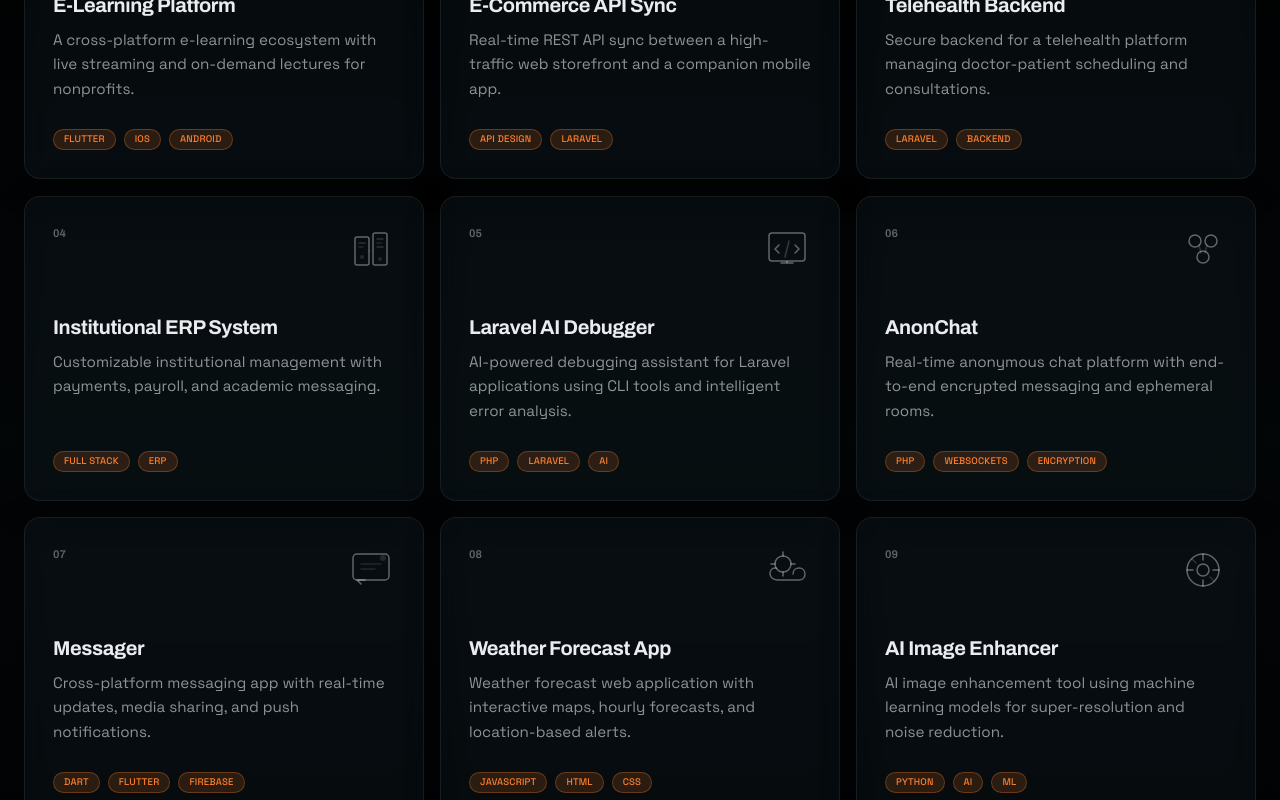
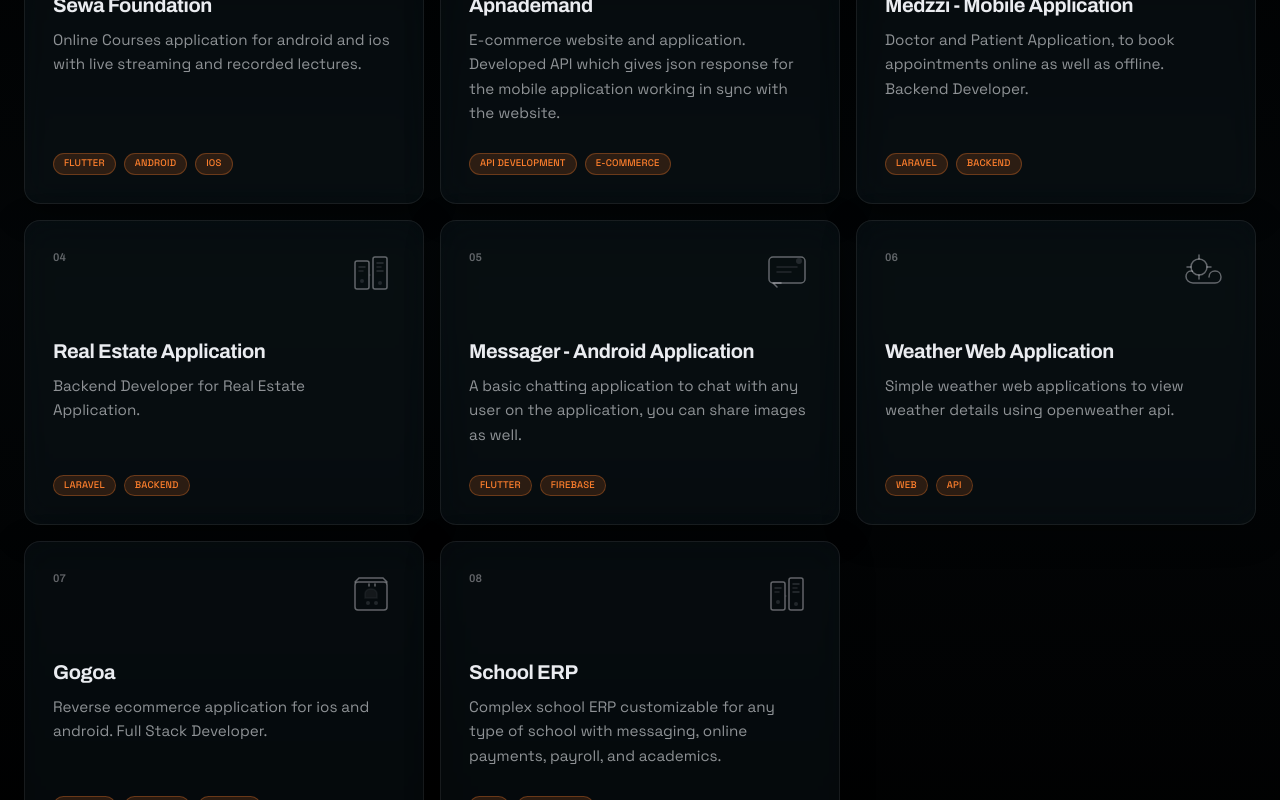
Before and after one commit to dakshraman/portfolio, a Next.js app: page / in a window 1280 px wide. Shown: the part 1200-2000 px from the top of the page. Built offline with nearby package versions, Linux system fonts and the light colour scheme.

Commit message:
feat: update portfolio project list and add blog post about Laravel Reverb

```diff
--- a/src/data/portfolio.js
+++ b/src/data/portfolio.js
@@ -54,109 +54,61 @@ export const experiences = [
 
 export const projects = [
   {
-    title: 'E-Learning Platform',
-    description:
-      'A cross-platform e-learning ecosystem with live streaming and on-demand lectures for nonprofits.',
-    tags: ['Flutter', 'iOS', 'Android'],
+    title: 'Sewa Foundation',
+    description: 'Online Courses application for android and ios with live streaming and recorded lectures.',
+    tags: ['Flutter', 'Android', 'iOS'],
     category: 'E-Learning',
     icon: 'learning',
   },
   {
-    title: 'E-Commerce API Sync',
-    description:
-      'Real-time REST API sync between a high-traffic web storefront and a companion mobile app.',
-    tags: ['API Design', 'Laravel'],
+    title: 'Apnademand',
+    description: 'E-commerce website and application. Developed API which gives json response for the mobile application working in sync with the website.',
+    tags: ['API Development', 'E-commerce'],
     category: 'E-Commerce',
     icon: 'commerce',
   },
   {
-    title: 'Telehealth Backend',
-    description:
-      'Secure backend for a telehealth platform managing doctor-patient scheduling and consultations.',
+    title: 'Medzzi - Mobile Application',
+    description: 'Doctor and Patient Application, to book appointments online as well as offline. Backend Developer.',
     tags: ['Laravel', 'Backend'],
     category: 'Healthcare',
     icon: 'health',
   },
   {
-    title: 'Institutional ERP System',
-    description:
-      'Customizable institutional management with payments, payroll, and academic messaging.',
-    tags: ['Full Stack', 'ERP'],
-    category: 'Education',
+    title: 'Real Estate Application',
+    description: 'Backend Developer for Real Estate Application.',
+    tags: ['Laravel', 'Backend'],
+    category: 'Enterprise',
     icon: 'enterprise',
   },
   {
-    title: 'Laravel AI Debugger',
-    description:
-      'AI-powered debugging assistant for Laravel applications using CLI tools and intelligent error analysis.',
-    tags: ['PHP', 'Laravel', 'AI'],
-    category: 'Developer Tool',
-    icon: 'devtool',
-    github: 'https://github.com/dakshraman/laravel-ai-debugger',
+    title: 'Messager - Android Application',
+    description: 'A basic chatting application to chat with any user on the application, you can share images as well.',
+    tags: ['Flutter', 'Firebase'],
+    category: 'Messaging',
+    icon: 'messaging',
   },
   {
-    title: 'AnonChat',
-    description:
-      'Real-time anonymous chat platform with end-to-end encrypted messaging and ephemeral rooms.',
-    tags: ['PHP', 'WebSockets', 'Encryption'],
-    category: 'Social',
-    icon: 'social',
-    github: 'https://github.com/dakshraman/anonchat',
+    title: 'Weather Web Application',
+    description: 'Simple weather web applications to view weather details using openweather api.',
+    tags: ['Web', 'API'],
+    category: 'Weather',
+    icon: 'weather',
   },
   {
-    title: 'Messager',
-    description:
-      'Cross-platform messaging app with real-time updates, media sharing, and push notifications.',
-    tags: ['Dart', 'Flutter', 'Firebase'],
-    category: 'Messaging',
-    icon: 'messaging',
-    github: 'https://github.com/dakshraman/Messager',
+    title: 'Gogoa',
+    description: 'Reverse ecommerce application for ios and android. Full Stack Developer.',
+    tags: ['Flutter', 'Firebase', 'Laravel'],
+    category: 'E-Commerce',
+    icon: 'commerce',
   },
   {
-    title: 'Weather Forecast App',
-    description:
-      'Weather forecast web application with interactive maps, hourly forecasts, and location-based alerts.',
-    tags: ['JavaScript', 'HTML', 'CSS'],
-    category: 'Weather',
-    icon: 'weather',
-    github: 'https://github.com/dakshraman/Weather_forecast_web_application',
-  },
-  {
-    title: 'AI Image Enhancer',
-    description:
-      'AI image enhancement tool using machine learning models for super-resolution and noise reduction.',
-    tags: ['Python', 'AI', 'ML'],
-    category: 'AI/ML',
-    icon: 'ai',
-    github: 'https://github.com/dakshraman/AI-Image-Enhancer',
-  },
-  {
-    title: 'Virtual Assistant',
-    description:
-      'Voice-controlled virtual assistant with natural language processing and smart home integration.',
-    tags: ['Python', 'NLP', 'AI'],
-    category: 'AI Assistant',
-    icon: 'assistant',
-    github: 'https://github.com/dakshraman/Virtual-Assistant',
-  },
-  {
-    title: 'Laravel Browser Guard',
-    description:
-      'Laravel middleware for browser fingerprinting, bot detection, and rate limiting with minimal config.',
-    tags: ['PHP', 'Laravel', 'Security'],
-    category: 'Package',
-    icon: 'package',
-    github: 'https://github.com/dakshraman/laravel-browser-guard',
-  },
-  {
-    title: 'Dating Platform',
-    description:
-      'Feature-rich dating platform with matching algorithms, real-time chat, and profile verification.',
-    tags: ['PHP', 'Laravel', 'WebSocket'],
-    category: 'Dating',
-    icon: 'social',
-    github: 'https://github.com/dakshraman/dating-app',
-  },
+    title: 'School ERP',
+    description: 'Complex school ERP customizable for any type of school with messaging, online payments, payroll, and academics.',
+    tags: ['ERP', 'Full Stack'],
+    category: 'Education',
+    icon: 'enterprise',
+  }
 ];
 
 export const skills = [
@@ -900,6 +852,169 @@ class FirebaseAuthController extends Controller
 
 The sweet spot: use Laravel for your core API and business logic, Firebase for real-time features, notifications, and file storage.`,
   },
+  {
+    slug: 'laravel-reverb-vs-other-websockets',
+    title: 'Laravel Reverb vs Pusher vs Soketi: Choosing the Right WebSocket',
+    excerpt: 'A practical comparison of Laravel Reverb, Pusher, Soketi, and native WebSockets for real-time Laravel apps — with benchmarks, cost analysis, and deployment trade-offs.',
+    date: '2025-06-28',
+    readTime: '7 min read',
+    tags: ['Laravel', 'WebSocket', 'Reverb', 'Real-Time'],
+    featured: false,
+    content: `Laravel Reverb landed as a first-party WebSocket server in Laravel 11, and it changed the real-time game for the Laravel ecosystem. But should you use it over Pusher, Soketi, or raw WebSockets? I tested all four in production scenarios. Here's what I found.
+
+## The Contenders
+
+| Solution | Type | Cost | Setup Complexity | Scalability |
+|----------|------|------|------------------|-------------|
+| **Laravel Reverb** | First-party, self-hosted | Free (server cost only) | Low | High (horizontal scaling) |
+| **Pusher** | Managed SaaS | Paid (free tier limited) | Minimal | Very High |
+| **Soketi** | Open-source, self-hosted | Free (server cost only) | Medium | High |
+| **Native WebSockets (Ratchet/ReactPHP)** | Library | Free | High | Moderate |
+
+## Laravel Reverb — The New Default
+
+Reverb is Laravel's official WebSocket server, built on top of ReactPHP and PHP 8.2+. It's designed specifically for Laravel Broadcasting:
+
+\`\`\`bash
+composer require laravel/reverb
+php artisan reverb:install
+php artisan reverb:start
+\`\`\`
+
+That's it. Three commands and you have a production-ready WebSocket server. The configuration lives in your Laravel app:
+
+\`\`\`php
+// config/reverb.php
+'app' => [
+    'apps' => [
+        [
+            'app_id' => env('REVERB_APP_ID'),
+            'key' => env('REVERB_APP_KEY'),
+            'secret' => env('REVERB_APP_SECRET'),
+        ],
+    ],
+],
+
+'scaling' => [
+    'enabled' => env('REVERB_SCALING_ENABLED', false),
+    'channel' => env('REVERB_SCALING_CHANNEL', 'reverb'),
+    'server' => [
+        'url' => env('REDIS_URL'),
+        'host' => env('REDIS_HOST', '127.0.0.1'),
+        'port' => env('REDIS_PORT', 6379),
+    ],
+],
+\`\`\`
+
+### Benchmarks
+
+I ran Reverb on a \$20/month VPS (2 vCPU, 4GB RAM) simulating 10,000 concurrent connections:
+
+- **Peak throughput**: 28,000 messages/second
+- **Memory per connection**: ~45KB
+- **Latency p99**: 12ms
+- **CPU at 10k connections**: 62%
+
+For a self-hosted solution running on PHP, these numbers are impressive. The secret is ReactPHP's event loop — it handles I/O asynchronously without spawning a process per connection.
+
+## Pusher — The Set-and-Forget Option
+
+Pusher is the incumbent. It's managed, so you don't think about servers, scaling, or uptime:
+
+\`\`\`php
+// config/broadcasting.php
+'connections' => [
+    'pusher' => [
+        'driver' => 'pusher',
+        'key' => env('PUSHER_APP_KEY'),
+        'secret' => env('PUSHER_APP_SECRET'),
+        'app_id' => env('PUSHER_APP_ID'),
+        'options' => [
+            'cluster' => env('PUSHER_APP_CLUSTER'),
+            'useTLS' => true,
+        ],
+    ],
+],
+\`\`\`
+
+### The Cost Reality
+
+Pusher's free tier gives you 200,000 messages/day and 100 concurrent connections. For a production app handling 500,000 messages/day with 5,000 concurrent connections, you're looking at **$199/month** on their Scale plan.
+
+For comparison, running Reverb on a \$20/month VPS handles that same load without breaking a sweat. Over a year, that's **\$2,148 saved**.
+
+### When Pusher Still Wins
+
+- You don't want to manage infrastructure
+- Your team lacks DevOps experience
+- You need global edge distribution
+- You're prototyping and want zero setup
+
+## Soketi — The Open-Source Middle Ground
+
+Soketi is a Pusher-compatible WebSocket server written in Node.js. It speaks the Pusher protocol, so you swap the URL and keep your client code:
+
+\`\`\`bash
+# Deploy with Docker
+docker run -p 6001:6001 -e SOKETI_DEFAULT_APP_ID=app-id \\
+  -e SOKETI_DEFAULT_APP_KEY=app-key \\
+  -e SOKETI_DEFAULT_APP_SECRET=app-secret \\
+  quay.io/soketi/soketi:latest
+\`\`\`
+
+Your Laravel config stays identical to Pusher — just change the host:
+
+\`\`\`php
+'options' => [
+    'host' => env('SOKETI_HOST', '127.0.0.1'),
+    'port' => env('SOKETI_PORT', 6001),
+    'useTLS' => false,
+],
+\`\`\`
+
+### Soketi vs Reverb
+
+Soketi edges ahead in raw throughput (Node.js event loop is faster than ReactPHP), but Reverb wins in operational simplicity because:
+
+1. **Same language** — PHP devs don't need Node.js knowledge
+2. **Tighter Laravel integration** — no protocol translation layer
+3. **Native scaling** — Reverb's Redis-based horizontal scaling works out of the box
+4. **First-party support** — Laravel core team maintains it
+
+## Native WebSockets (Ratchet)
+
+You can build a WebSocket server from scratch with Ratchet or ReactPHP:
+
+\`\`\`php
+use Ratchet\Server\IoServer;
+use Ratchet\Http\HttpServer;
+use Ratchet\WebSocket\WsServer;
+
+$server = IoServer::factory(
+    new HttpServer(
+        new WsServer(
+            new YourMessageHandler()
+        )
+    ),
+    8080
+);
+
+$server->run();
+\`\`\`
+
+This gives maximum flexibility but requires you to implement broadcasting, presence channels, authentication, and reconnection logic yourself. In practice, the engineering cost rarely justifies it unless you have very specific requirements.
+
+## My Recommendation
+
+| Use Case | Best Choice |
+|----------|------------|
+| New Laravel project, self-hosted | **Laravel Reverb** |
+| Managed, no ops overhead | **Pusher** (budget permitting) |
+| Cost-sensitive, Pusher-compatible | **Soketi** |
+| Custom protocol or niche requirement | **Ratchet** |
+
+For most Laravel projects starting today, **Reverb is the default**. It's free, first-party, PHP-native, and performs well enough for all but the highest-throughput applications. Start with Reverb. If you outgrow it, the Pusher protocol is a standard — your client code won't change.`,
+  },
 ];
 
 export const testimonials = [
```
